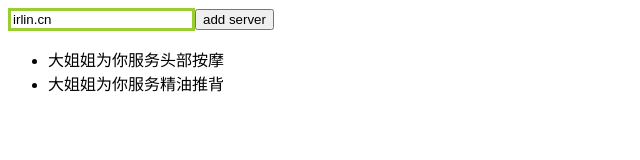
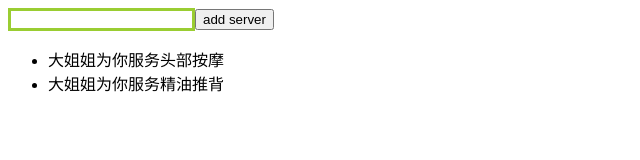
Before and after one commit to 1368590868/ReactDemo, a React (Create React App) app: page / in a window 1280 px wide. Shown: the top 160 px of the page, without its empty margins (0-640 px from the left). Built offline with nearby package versions, Linux system fonts and the light colour scheme.

Commit message:
ref 的使用

```diff
--- a/src/LitterSister.js
+++ b/src/LitterSister.js
@@ -6,7 +6,7 @@ class LitterSister extends Component{
     constructor(props) {
         super(props)
         this.state = {
-            inputValue: 'irlin.cn',
+            inputValue: '',
             list: ['头部按摩','精油推背']
         }
     }
@@ -19,10 +19,11 @@ class LitterSister extends Component{
                 <div>
                     <input id='irlin' className='input'
                     value={this.state.inputValue}
-                    onChange={this.inputChange.bind(this)}
+                        onChange={this.inputChange.bind(this)}
+                        ref = {(inputValue) => {this.input = inputValue}}
                 />
                      <button onClick={this.addList.bind(this)}>add server</button></div>
-                <ul>
+                <ul ref={(ul) => {this.ul = ul}}>
                     {this.state.list.map((item, i) => {
                         return (
 
@@ -48,12 +49,17 @@ class LitterSister extends Component{
         )
     }
     inputChange (e) {
-        console.log(e.target.value);
-        this.setState({inputValue : e.target.value})
+        this.setState({
+            // inputValue: e.target.value
+            inputValue:this.input.value
+        })
     }
     addList () {
+        // setState 生成的虚拟dom是异步的，可以在后面添加方法，等待执行
         this.setState({
             list:[...this.state.list,this.state.inputValue]
+        }, () => {
+        console.log(this.ul.querySelectorAll('li').length);
         })
     }
     deleteItem (i,item) {
```
